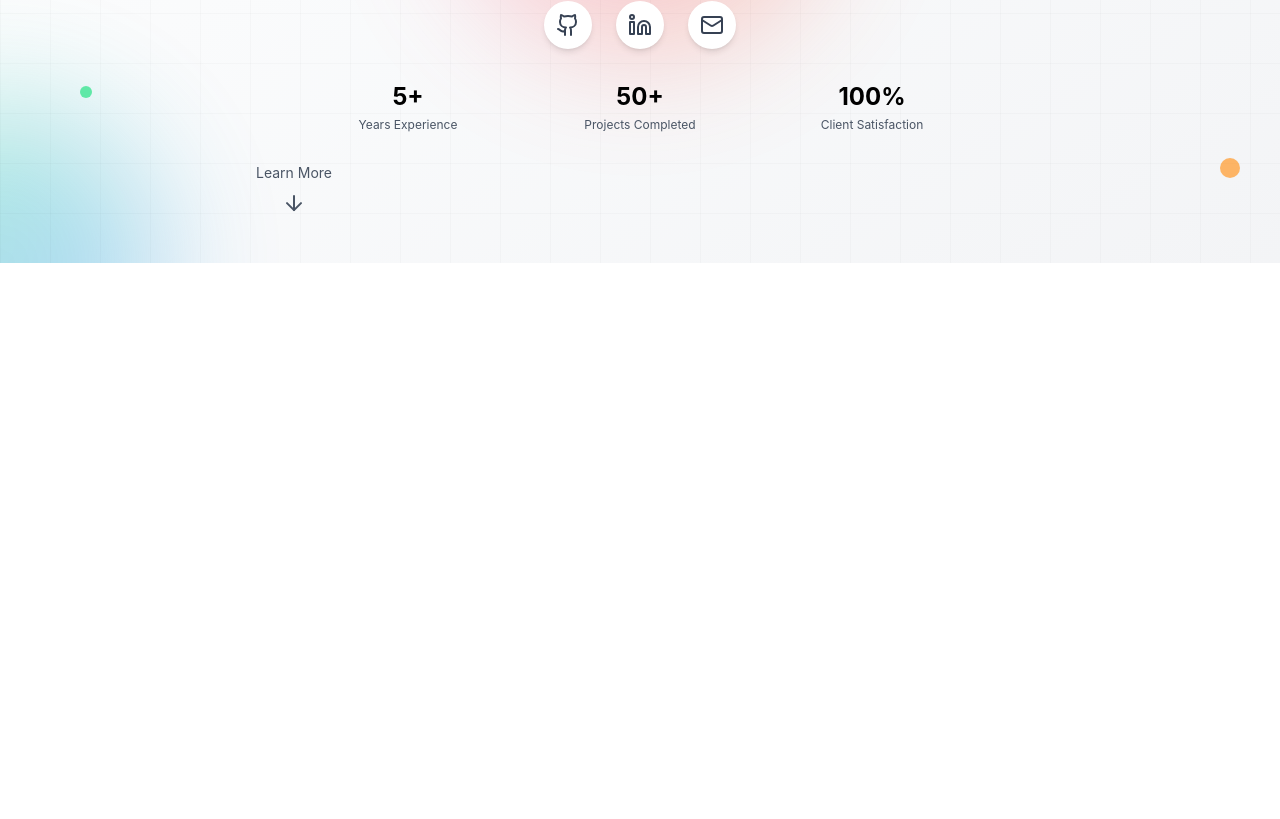
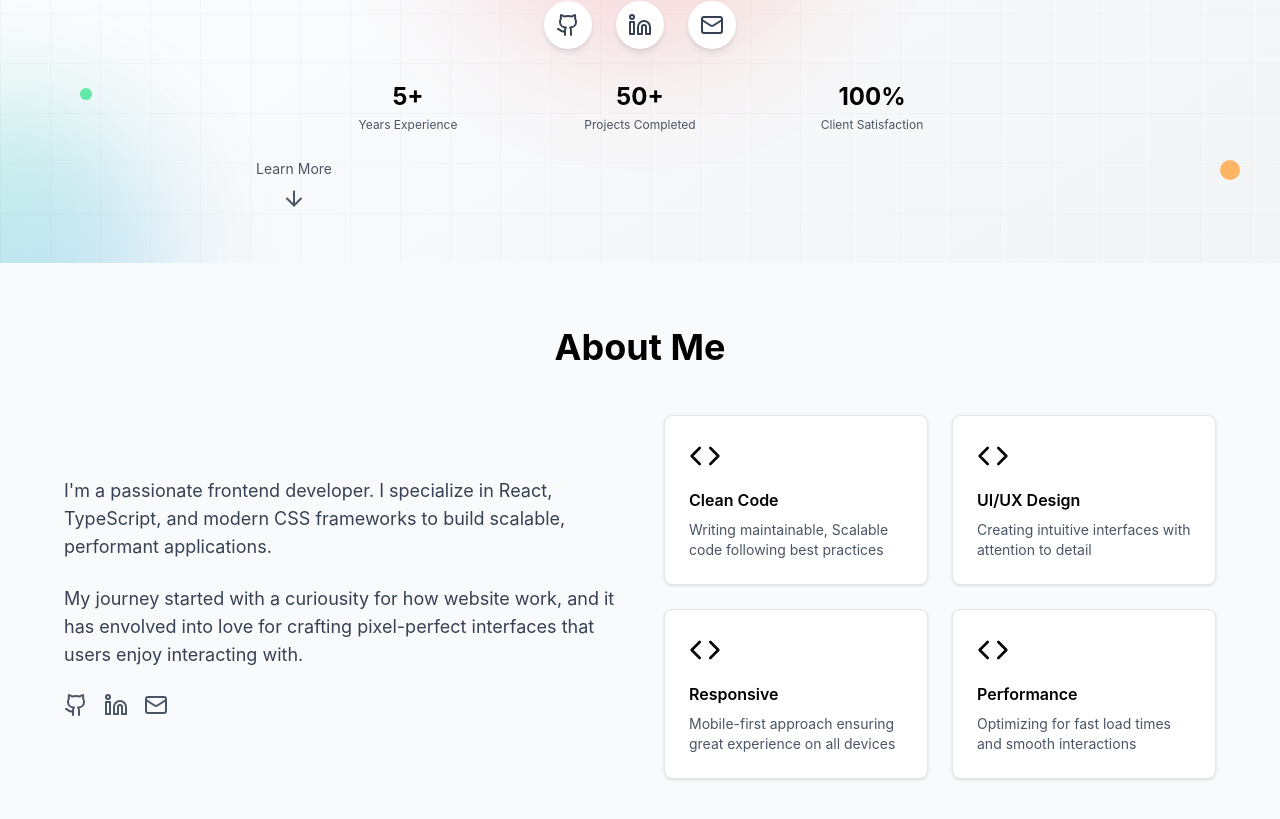
Before and after one commit to VaysNa/Portfolio-01, a React (Vite) app: page / in a window 1280 px wide. Shown: the part 537-1356 px from the top of the page. Before the commit the page ends 800 px from the top, so only its background shows below. Built offline with nearby package versions, Linux system fonts and the light colour scheme.

Commit message:
adding About components

```diff
--- a/src/App.jsx
+++ b/src/App.jsx
@@ -3,6 +3,7 @@
 import { useIntersectionObserver } from "./hooks/useIntersectionObserver";
 import { useScrollToTop } from "./hooks/useScrollToTop";
 import Hero from "./components/Hero";
+import About from "./components/About";
 
 const App = () => {
   const hasAnimated = useIntersectionObserver();
@@ -12,6 +13,7 @@
     <div className="min-h-screen bg-white text-black">
       <Navigation />
       <Hero hasAnimated={hasAnimated} />
+      <About hasAnimated={hasAnimated} />
     </div>
   );
 };
--- /dev/null
+++ b/src/components/About.jsx
@@ -0,0 +1,83 @@
+import React from "react";
+import {
+  Github,
+  Linkedin,
+  Mail,
+  Code,
+  Palette,
+  Smartphone,
+  ExternalLink,
+} from "lucide-react";
+
+const About = ({ hasAnimated }) => {
+  const features = [
+    {
+      icon: <Code className="w-8 h-8 mb-4 text-black" />,
+      title: "Clean Code",
+      description:
+        "Writing maintainable, Scalable code following best practices",
+    },
+    {
+      icon: <Code className="w-8 h-8 mb-4 text-black" />,
+      title: "UI/UX Design",
+      description: "Creating intuitive interfaces with attention to detail",
+    },
+    {
+      icon: <Code className="w-8 h-8 mb-4 text-black" />,
+      title: "Responsive",
+      description:
+        "Mobile-first approach ensuring great experience on all devices",
+    },
+    {
+      icon: <Code className="w-8 h-8 mb-4 text-black" />,
+      title: "Performance",
+      description: "Optimizing for fast load times and smooth interactions",
+    },
+  ];
+  return (
+    <section id="about" className="py-16 px-6 bg-gray-50 ">
+      <div className="max-w-6xl mx-auto ">
+        <div
+          className={`transition-all duration-1000 delay-200 ${hasAnimated.about ? "opacity-100 translate-y-0" : "opacity-0 translate-y-10"}`}
+        >
+          <h2 className="text-4xl font-bold mb-12 text-center">About Me</h2>
+          <div className="grid md:grid-cols-2 gap-12 items-center">
+            <div>
+              <p className="text-lg text-gray-700 mb-6">
+                I'm a passionate frontend developer. I specialize in React,
+                TypeScript, and modern CSS frameworks to build scalable,
+                performant applications.
+              </p>
+              <p className="text-lg text-gray-700 mb-6">
+                My journey started with a curiousity for how website work, and
+                it has envolved into love for crafting pixel-perfect interfaces
+                that users enjoy interacting with.
+              </p>
+              <div className="flex space-x-4">
+                <Github className="w-6 h-6 text-gray-600 hover:text-black cursor-pointer transition-colors" />
+                <Linkedin className="w-6 h-6 text-gray-600 hover:text-black cursor-pointer transition-colors" />
+                <Mail className="w-6 h-6 text-gray-600 hover:text-black cursor-pointer transition-colors" />
+              </div>
+            </div>
+            <div className="grid grid-cols-2 gap-6">
+              {features.map((feature, index) => (
+                <div
+                  key={index}
+                  className="bg-white p-6 rounded-lg shadow-sm border border-gray-200 "
+                >
+                  {feature.icon}
+                  <h3 className="font-semibold mb-2 ">{feature.title}</h3>
+                  <p className="text-gray-600 text-sm ">
+                    {feature.description}
+                  </p>
+                </div>
+              ))}
+            </div>
+          </div>
+        </div>
+      </div>
+    </section>
+  );
+};
+
+export default About;
--- a/src/components/Hero.jsx
+++ b/src/components/Hero.jsx
@@ -49,7 +49,7 @@
   };
 
   return (
-    <section className="relative h-screen flex items-center justify-center overflow-hidden bg-gradient-to-br from-white via-gray-50 to-gray-100 pt-20">
+    <section className="relative min-h-screen flex items-center justify-center overflow-hidden bg-gradient-to-br from-white via-gray-50 to-gray-100 pt-20">
       {/*Background Elements  */}
       <div className="absolute -top-40 -right-40 w-80 h-80 bg-gradient-to-br from-blue-400 to-purple-600 rounded-full opacity-10 blur-3xl animate-pulse"></div>
       <div className="absolute -bottom-40 -left-40 w-80 h-80 bg-gradient-to-br from-green-400 to-blue-600 rounded-full opacity-10 blur-3xl animate-pulse delay-1000"></div>
```
